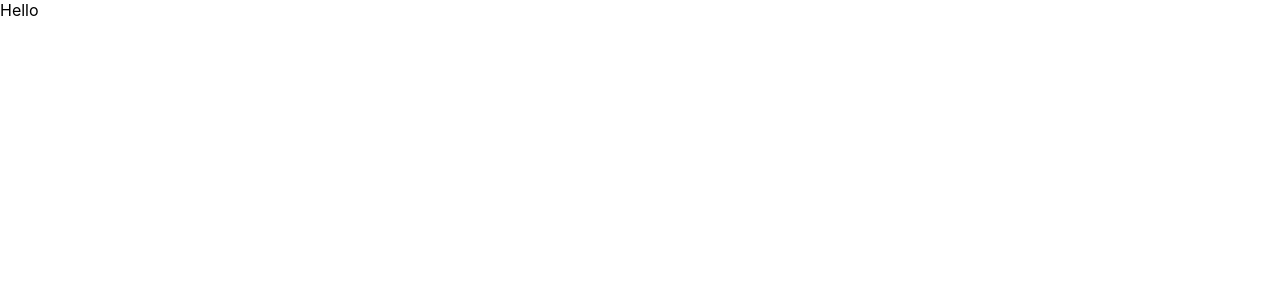
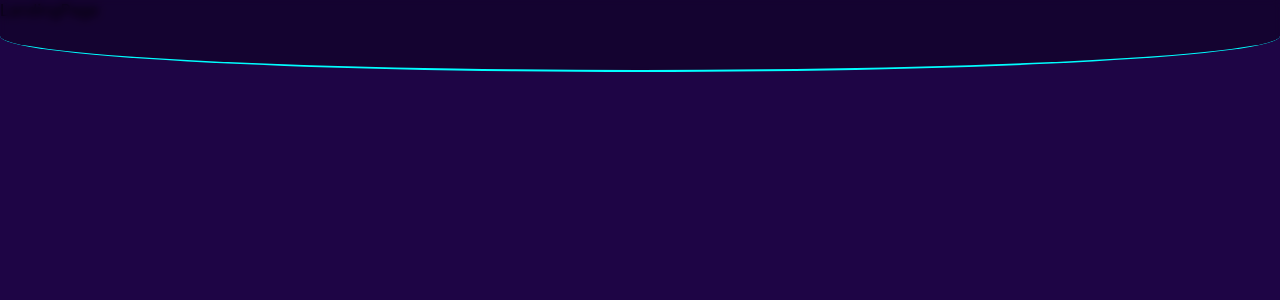
Before and after one commit to thekhurapaatimind/webify-iitindore, a React (Create React App) app: page / in a window 1280 px wide. Shown: the top 300 px of the page. Built offline with nearby package versions, Linux system fonts and the light colour scheme.

Commit message:
components

```diff
--- a/src/App.css
+++ b/src/App.css
@@ -1,38 +1,3 @@
-.App {
-  text-align: center;
+* {
+  background-color: rgb(30, 5, 69);
 }
-
-.App-logo {
-  height: 40vmin;
-  pointer-events: none;
-}
-
-@media (prefers-reduced-motion: no-preference) {
-  .App-logo {
-    animation: App-logo-spin infinite 20s linear;
-  }
-}
-
-.App-header {
-  background-color: #282c34;
-  min-height: 100vh;
-  display: flex;
-  flex-direction: column;
-  align-items: center;
-  justify-content: center;
-  font-size: calc(10px + 2vmin);
-  color: white;
-}
-
-.App-link {
-  color: #61dafb;
-}
-
-@keyframes App-logo-spin {
-  from {
-    transform: rotate(0deg);
-  }
-  to {
-    transform: rotate(360deg);
-  }
-}
--- a/src/App.js
+++ b/src/App.js
@@ -1,9 +1,12 @@
 import './App.css';
+import LandingPage from './components/LandingPage/LandingPage';
+import NavbarComponent from './components/NavbarComponent/NavbarComponent';
 
 function App() {
   return (
     <div>
-      Hello
+      <NavbarComponent/>
+      <LandingPage/>
     </div>
   );
 }
--- /dev/null
+++ b/src/components/LandingPage/LandingPage.js
@@ -0,0 +1,9 @@
+import React from 'react'
+
+function LandingPage() {
+  return (
+    <div>LandingPage</div>
+  )
+}
+
+export default LandingPage
--- /dev/null
+++ b/src/components/NavbarComponent/NavbarComponent.css
@@ -0,0 +1,11 @@
+.navbar {
+    position: fixed;
+    top: 0px;
+    height: 70px;
+    border-bottom: 2px solid cyan;
+    background: rgba(0, 0, 0, 0.3);
+    width: 100%;
+    border-radius: 0px 0px 100% 100%;
+    backdrop-filter: blur(4px);
+    z-index: 10;
+}
--- /dev/null
+++ b/src/components/NavbarComponent/NavbarComponent.js
@@ -0,0 +1,11 @@
+import React from 'react'
+import './NavbarComponent.css'
+
+function NavbarComponent() {
+  return (
+    <div class="d-none d-md-block navbar">
+    </div>
+  )
+}
+
+export default NavbarComponent
```
